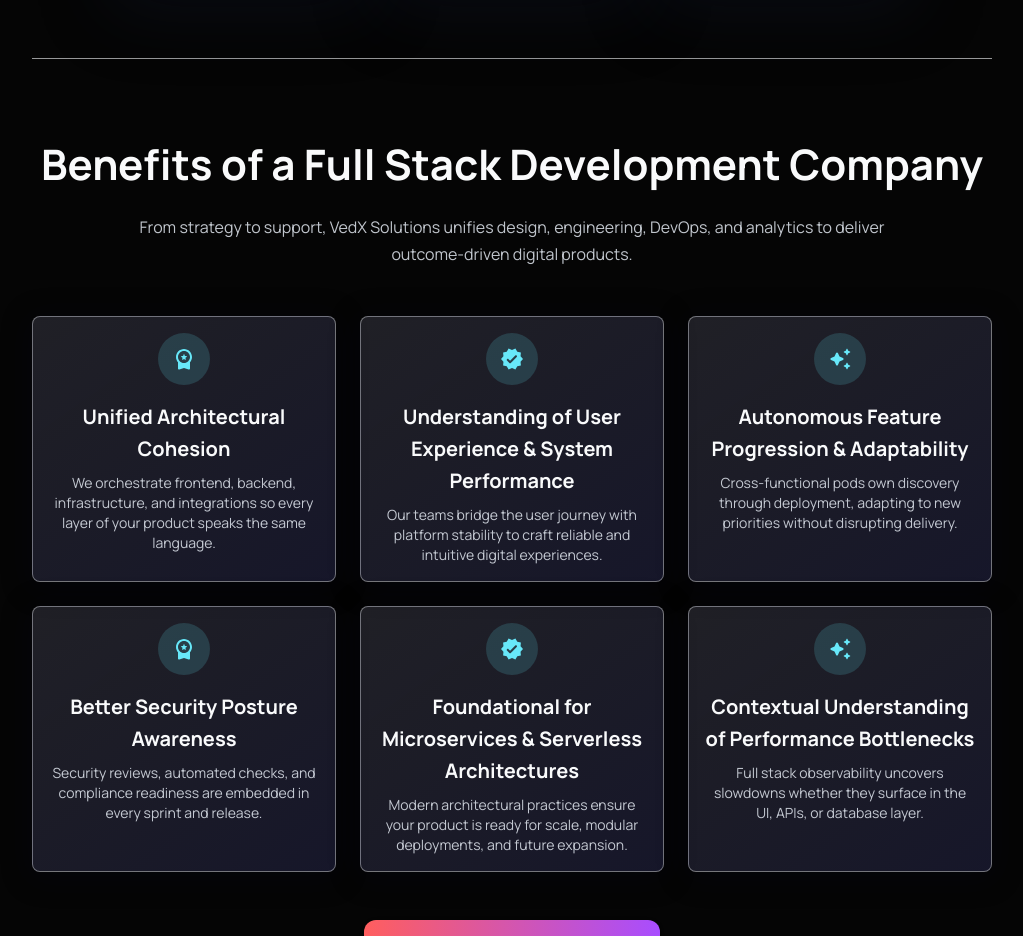
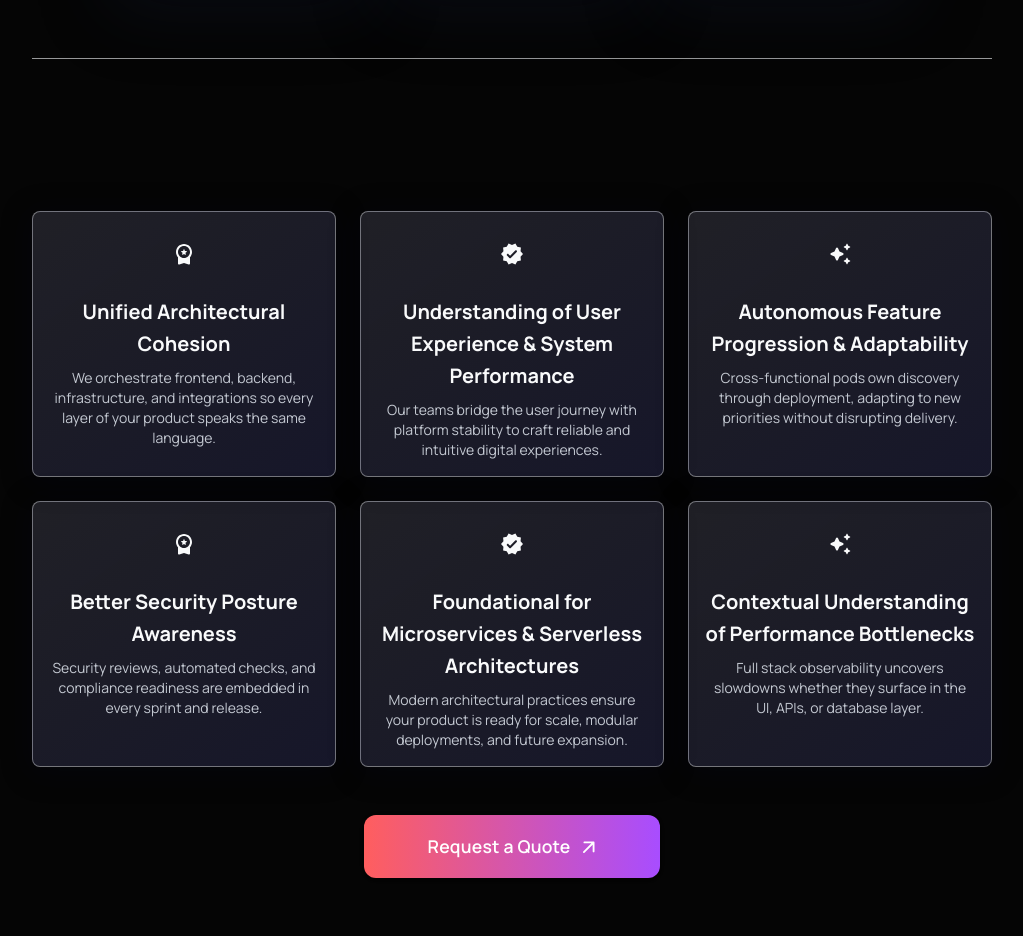
Before and after one commit to khushalishah2611/vedx-solutions-2, a React (Vite) app in the folder frontend/: page /services in a window 1280 px wide. Shown: the part 2200-3136 px from the top of the page, without its empty margins (128-1151 px from the left). Built offline with nearby package versions, Linux system fonts and the light colour scheme; no server answers.

Commit message:
final code

```diff
--- a/frontend/src/components/sections/servicepage/ServicesBenefits.jsx
+++ b/frontend/src/components/sections/servicepage/ServicesBenefits.jsx
@@ -50,7 +50,7 @@ const ServicesBenefits = ({
             lineHeight: 1.2,
           }}
         >
-          {title || 'Benefits of a Full Stack Development Company'}
+          {title }
         </Typography>
         <Typography
           variant="body1"
@@ -60,9 +60,7 @@ const ServicesBenefits = ({
             lineHeight: 1.7,
           }}
         >
-          {description ||
-            `From strategy to support, VedX Solutions unifies design, engineering,
-          DevOps, and analytics to deliver outcome-driven digital products.`}
+          {description}
         </Typography>
       </Stack>
 
@@ -116,12 +114,11 @@ const ServicesBenefits = ({
                   sx={{
                     width: 52,
                     height: 52,
-                    borderRadius: 2,
+
                     display: "flex",
                     alignItems: "center",
                     justifyContent: "center",
-                    background: alpha(accentColor, 0.16),
-                    color: accentColor,
+
                     mb: 2,
                   }}
                 >
```
